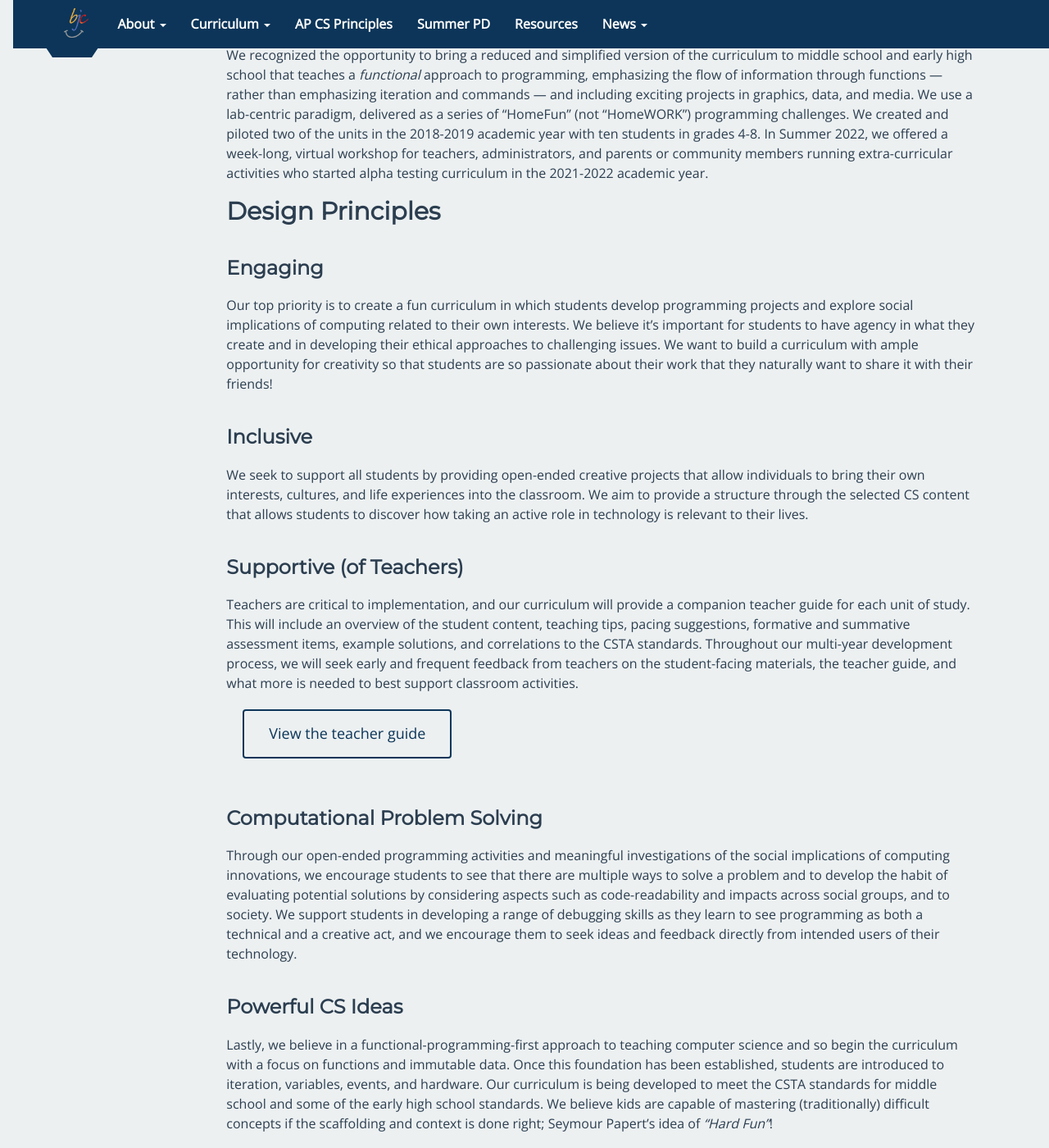
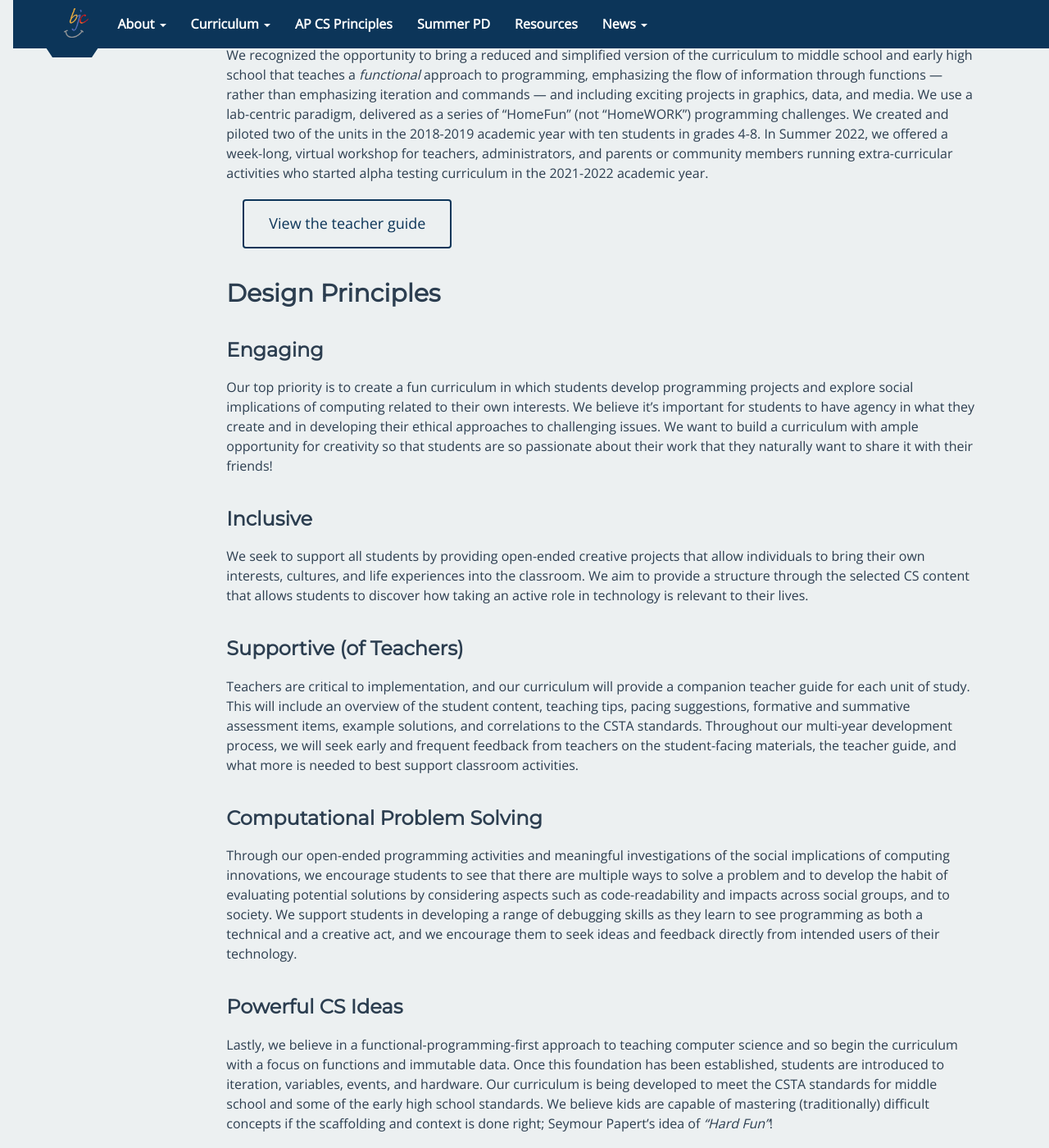
Before and after one commit to beautyjoy/beautyjoy.github.io, a Jekyll site: the page built from sparks.md, in a window 1280 px wide and 1400 px high, scrolled down 661 px. Shown: the whole window at 82% size. Built offline with Jekyll 4.4.1, drawn with Linux system fonts in a browser that asks for light colours; some of the changed lines change nothing that is shown.

Commit message:
Move TG link up

```diff
--- a/sparks.md
+++ b/sparks.md
@@ -17,6 +17,10 @@ We recognized the opportunity to bring a reduced and simplified version of the c
 
 <!--Two units are intended to take one academic year to complete, and are intended to be taught in order.-->
 
+<a href="/bjc-r/course/sparks-teacher.html" class="btn btn-md">
+  View the teacher guide
+</a>
+
 ## Design Principles
 
 ### Engaging
@@ -27,10 +31,6 @@ We seek to support all students by providing open-ended creative projects that a
 
 ### Supportive (of Teachers)
 Teachers are critical to implementation, and our curriculum will provide a companion teacher guide for each unit of study. This will include an overview of the student content, teaching tips, pacing suggestions, formative and summative assessment items, example solutions, and correlations to the CSTA standards. Throughout our multi-year development process, we will seek early and frequent feedback from teachers on the student-facing materials, the teacher guide, and what more is needed to best support classroom activities.
-
-<a href="/bjc-r/course/sparks-teacher.html" class="btn btn-md">
-  View the teacher guide
-</a>
 
 ### Computational Problem Solving
 Through our open-ended programming activities and meaningful investigations of the social implications of computing innovations, we encourage students to see that there are multiple ways to solve a problem and to develop the habit of evaluating potential solutions by considering aspects such as code-readability and impacts across social groups, and to society. We support students in developing a range of debugging skills as they learn to see programming as both a technical and a creative act, and we encourage them to seek ideas and feedback directly from intended users of their technology.
```
